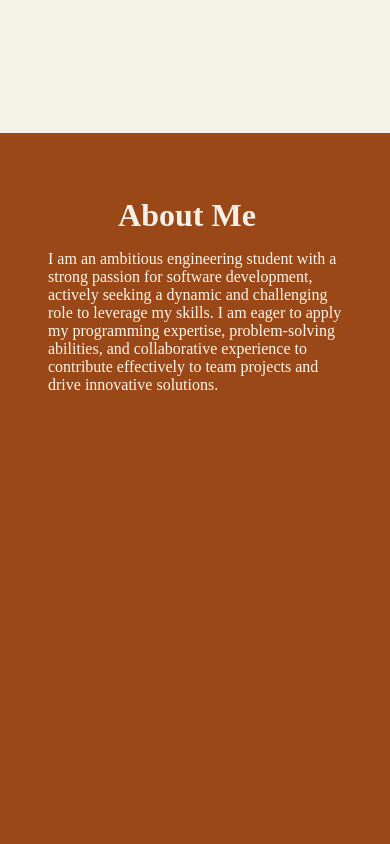
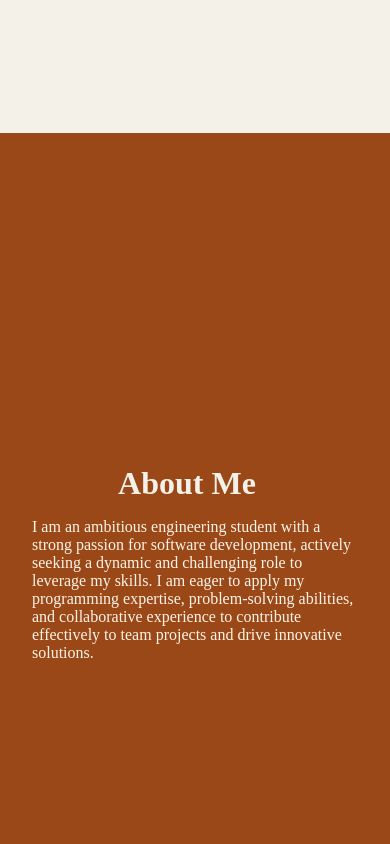
Before and after one commit to mariam464/portfolio, a plain HTML site: page index.html in a window 390 px wide. Shown: the part 760-1604 px from the top of the page. Drawn offline with Linux system fonts and the light colour scheme.

Commit message:
Update styles.css

```diff
--- a/styles.css
+++ b/styles.css
@@ -94,8 +94,9 @@ nav a:hover{
     .about{
         width: 100%;
         height: 100vh;
-        padding: 3rem;
+        padding: 0 2rem;
     align-items: center;
+        justify-content: center;
     text-align: center;
 
     }
```
